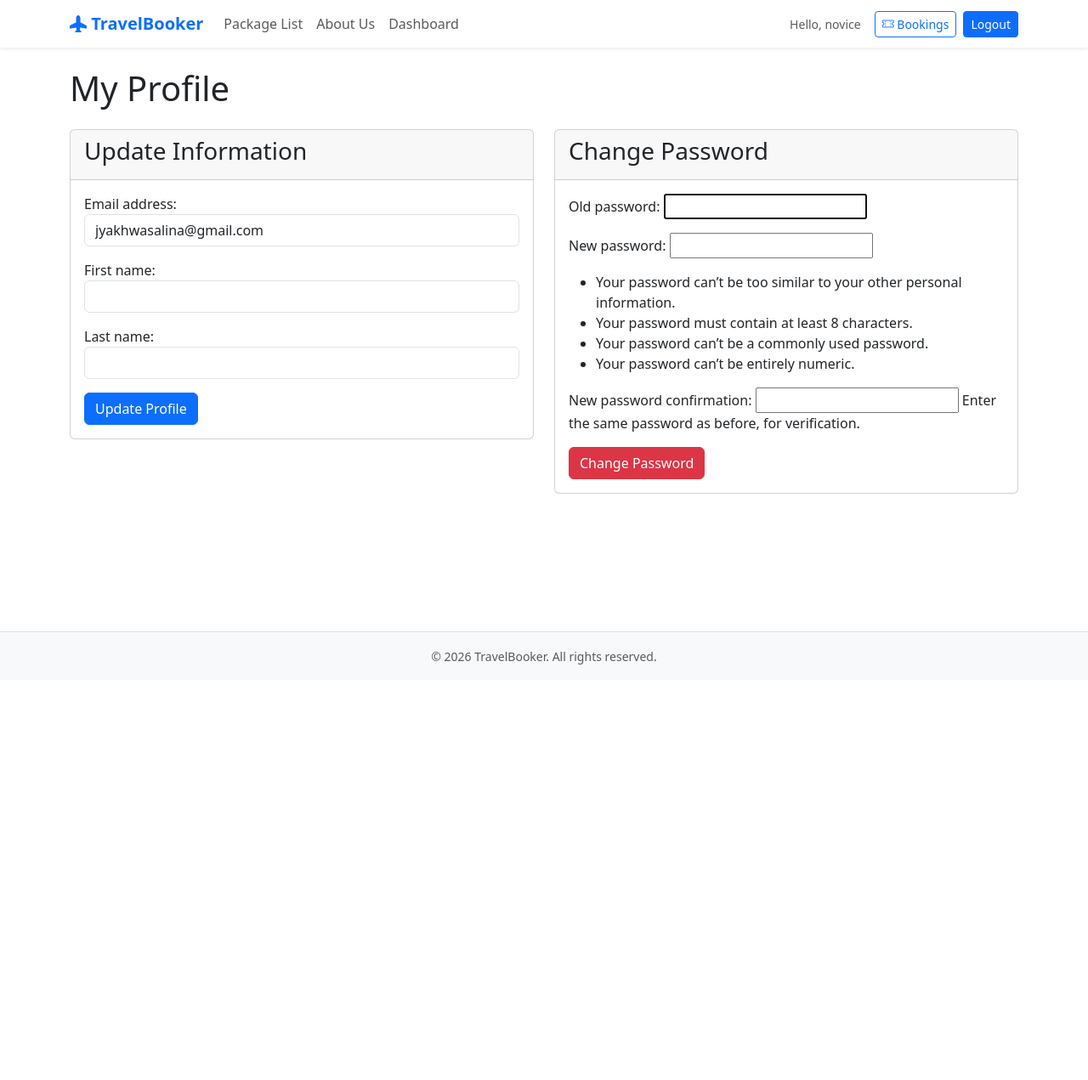
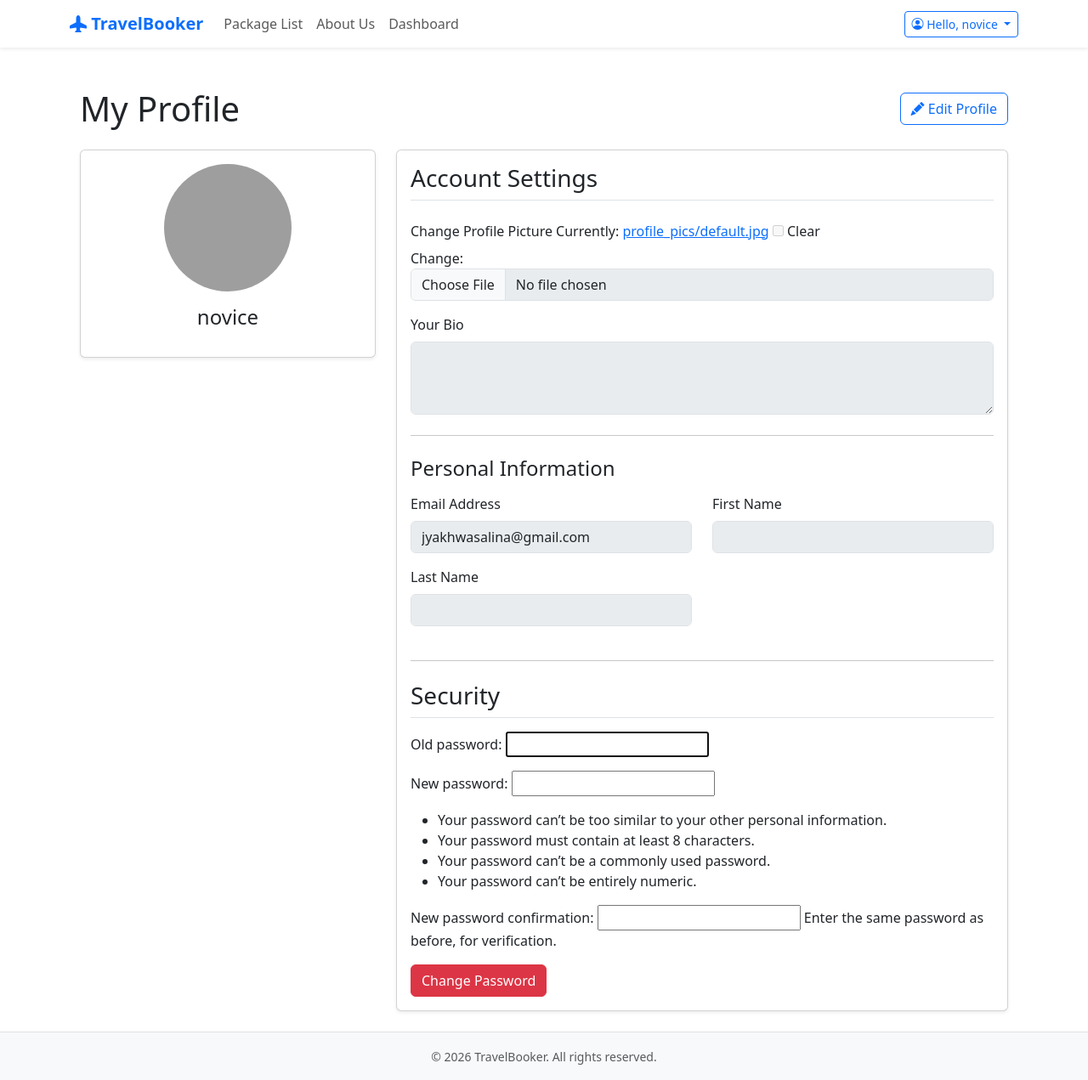
Before and after one commit to salinajyakhwa/FYP, a Django app: page /profile/ in a window 1280 px wide. Shown: the whole page at 85% size. Before the commit the page ends 782 px from the top, so only its background shows below. Run offline with Django 5.2, Linux system fonts and the light colour scheme; a user stored in the database is signed in; data comes from the database, SQL or seed files in the repository; parts of the project's set-up code (start-up, migrations or seed data) failed here and were passed over; some libraries are stand-ins or nearby versions; grey boxes are pictures that could not be loaded.

Commit message:
View Profile button and backend for that created

```diff
--- a/main/forms.py
+++ b/main/forms.py
@@ -7,6 +7,15 @@ import uuid
 from django.utils import timezone
 
 from .models import Review, TravelPackage, UserProfile, Vendor
+
+class UserProfileUpdateForm(forms.ModelForm):
+    class Meta:
+        model = UserProfile
+        fields = ['bio', 'profile_picture']
+        widgets = {
+            'bio': forms.Textarea(attrs={'class': 'form-control', 'rows': 3}),
+            'profile_picture': forms.ClearableFileInput(attrs={'class': 'form-control'}),
+        }
 
 class UserUpdateForm(UserChangeForm):
     password = None
--- a/main/models.py
+++ b/main/models.py
@@ -11,6 +11,8 @@ class UserProfile(models.Model):
         ('admin', 'Admin'),
     )
     role = models.CharField(max_length=10, choices=ROLE_CHOICES)
+    bio = models.TextField(blank=True, null=True)
+    profile_picture = models.ImageField(upload_to='profile_pics/', default='profile_pics/default.jpg', blank=True, null=True)
     is_verified = models.BooleanField(default=False)
     verification_token = models.CharField(max_length=100, blank=True, null=True)
     token_created_at = models.DateTimeField(blank=True, null=True)
--- a/main/templates/main/profile.html
+++ b/main/templates/main/profile.html
@@ -1,39 +1,118 @@
 {% extends "base.html" %}
+{% load static %}
+
+{% block title %}My Profile{% endblock %}
 
 {% block content %}
-<h1 class="mb-4">My Profile</h1>
-
-{% if messages %}
-    {% for message in messages %}
-        <div class="alert alert-{{ message.tags }}">{{ message }}</div>
-    {% endfor %}
-{% endif %}
+<div class="container mt-4">
+    <div class="d-flex justify-content-between align-items-center mb-4">
+        <h1 class="mb-0">My Profile</h1>
+        <button id="edit-profile-btn" class="btn btn-outline-primary">
+            <i class="bi bi-pencil-fill"></i> Edit Profile
+        </button>
+    </div>
 
     <div class="row">
-    <div class="col-md-6">
-        <div class="card">
-            <div class="card-header"><h3>Update Information</h3></div>
-            <div class="card-body">
-                <form method="post">
-                    {% csrf_token %}
-                    {{ user_form.as_p }}
-                    <button type="submit" name="update_profile" class="btn btn-primary">Update Profile</button>
-                </form>
+        <!-- Left Column: Profile Picture -->
+        <div class="col-lg-4">
+            <div class="card shadow-sm mb-4">
+                <div class="card-body text-center">
+                    <img src="{{ user.userprofile.profile_picture.url }}"
+                         alt="{{ user.username }}'s profile picture"
+                         class="img-fluid rounded-circle mb-3"
+                         style="width: 150px; height: 150px; object-fit: cover;">
+                    <h4 class="card-title">{{ user.username }}</h4>
+                    <p class="text-muted">{{ user.userprofile.get_role_display }}</p>
                 </div>
             </div>
         </div>
-    <div class="col-md-6">
-        <div class="card">
-            <div class="card-header"><h3>Change Password</h3></div>
+
+        <!-- Right Column: Forms -->
+        <div class="col-lg-8">
+            <div class="card shadow-sm">
                 <div class="card-body">
+                    <form id="profile-form" method="post" enctype="multipart/form-data">
+                        {% csrf_token %}
+
+                        <fieldset id="profile-fieldset" disabled>
+                            <h3 class="mb-4 border-bottom pb-2">Account Settings</h3>
+
+                            <!-- Profile Picture Upload -->
+                            <div class="mb-3">
+                                <label for="id_profile_picture" class="form-label">Change Profile Picture</label>
+                                {{ profile_form.profile_picture }}
+                            </div>
+
+                            <!-- Bio -->
+                            <div class="mb-3">
+                                <label for="id_bio" class="form-label">Your Bio</label>
+                                {{ profile_form.bio }}
+                            </div>
+
+                            <hr class="my-4">
+
+                            <h4 class="mb-3">Personal Information</h4>
+                            <!-- User Info Fields -->
+                            <div class="row">
+                                <div class="col-md-6 mb-3">
+                                    <label for="id_email" class="form-label">Email Address</label>
+                                    {{ user_form.email }}
+                                </div>
+                                <div class="col-md-6 mb-3">
+                                    <label for="id_first_name" class="form-label">First Name</label>
+                                    {{ user_form.first_name }}
+                                </div>
+                                <div class="col-md-6 mb-3">
+                                    <label for="id_last_name" class="form-label">Last Name</label>
+                                    {{ user_form.last_name }}
+                                </div>
+                            </div>
+                        </fieldset>
+
+                        <div id="form-actions" class="mt-3" style="display: none;">
+                            <button type="submit" name="update_profile" class="btn btn-primary">Save Changes</button>
+                            <button type="button" id="cancel-edit-btn" class="btn btn-secondary">Cancel</button>
+                        </div>
+                    </form>
+
+                    <hr class="my-4">
+
+                    <h3 class="mb-3 border-bottom pb-2">Security</h3>
                     <form method="post">
                         {% csrf_token %}
+                        <div class="mb-3">
                             {{ pass_form.as_p }}
+                        </div>
                         <button type="submit" name="change_password" class="btn btn-danger">Change Password</button>
                     </form>
                 </div>
             </div>
         </div>
     </div>
+</div>
+{% endblock %}
 
+{% block scripts %}
+<script>
+document.addEventListener('DOMContentLoaded', function () {
+    const editBtn = document.getElementById('edit-profile-btn');
+    const cancelBtn = document.getElementById('cancel-edit-btn');
+    const fieldset = document.getElementById('profile-fieldset');
+    const formActions = document.getElementById('form-actions');
+
+    editBtn.addEventListener('click', function () {
+        fieldset.disabled = false;
+        formActions.style.display = 'block';
+        editBtn.style.display = 'none';
+    });
+
+    cancelBtn.addEventListener('click', function () {
+        fieldset.disabled = true;
+        formActions.style.display = 'none';
+        editBtn.style.display = 'block';
+        // Optional: Reset form to initial values if you want to discard changes
+        document.getElementById('profile-form').reset();
+    });
+});
+</script>
 {% endblock %}
--- a/main/views.py
+++ b/main/views.py
@@ -27,6 +27,7 @@ from .forms import (
     ItineraryFormSet,
     TravelPackageForm,
     UserUpdateForm,
+    UserProfileUpdateForm,
     PasswordChangeForm,
     CustomUserCreationForm # Ensure this is in your forms.py
 )
@@ -190,11 +191,15 @@ def dashboard(request):
 
 @login_required
 def profile(request):
+    profile, created = UserProfile.objects.get_or_create(user=request.user)
+
     if request.method == 'POST':
         if 'update_profile' in request.POST:
             user_form = UserUpdateForm(request.POST, instance=request.user)
-            if user_form.is_valid():
+            profile_form = UserProfileUpdateForm(request.POST, request.FILES, instance=profile)
+            if user_form.is_valid() and profile_form.is_valid():
                 user_form.save()
+                profile_form.save()
                 messages.success(request, 'Your profile has been updated!')
                 return redirect('profile')
 
@@ -210,10 +215,12 @@ def profile(request):
 
     else:
         user_form = UserUpdateForm(instance=request.user)
+        profile_form = UserProfileUpdateForm(instance=profile)
         pass_form = PasswordChangeForm(request.user)
 
     context = {
         'user_form': user_form,
+        'profile_form': profile_form,
         'pass_form': pass_form
     }
     return render(request, 'main/profile.html', context)
--- a/requirements.txt
+++ b/requirements.txt
@@ -5,6 +5,7 @@ django-widget-tweaks==1.5.0
 pillow==12.0.0
 psycopg==3.3.2
 psycopg2-binary==2.9.11
+python-dotenv==1.0.1
 sqlparse==0.5.3
 typing_extensions==4.15.0
 requests
--- a/templates/base.html
+++ b/templates/base.html
@@ -62,14 +62,28 @@
                     </ul>
                     <div class="d-flex align-items-center gap-2">
                         {% if user.is_authenticated %}
-                            <span class="text-muted small me-2 d-none d-lg-block">Hello, {{ user.username }}</span>
-                            <a href="{% url 'my_bookings' %}" class="btn btn-outline-primary btn-sm">
-                                <i class="bi bi-ticket-perforated"></i> Bookings
-                            </a>
-                            <form action="{% url 'logout' %}" method="post" class="d-inline">
-                                {% csrf_token %}
-                                <button type="submit" class="btn btn-primary btn-sm">Logout</button>
-                            </form>
+                            <div class="dropdown">
+                                <button class="btn btn-outline-primary btn-sm dropdown-toggle" type="button" id="userMenuButton" data-bs-toggle="dropdown" aria-expanded="false">
+                                    <i class="bi bi-person-circle"></i> Hello, {{ user.username }}
+                                </button>
+                                <ul class="dropdown-menu" aria-labelledby="userMenuButton">
+                                    <li><a class="dropdown-item" href="{% url 'profile' %}">
+                                        <i class="bi bi-person-fill me-2"></i>Profile
+                                    </a></li>
+                                    <li><a class="dropdown-item" href="{% url 'my_bookings' %}">
+                                        <i class="bi bi-ticket-perforated me-2"></i>My Bookings
+                                    </a></li>
+                                    <li><hr class="dropdown-divider"></li>
+                                    <li>
+                                        <form action="{% url 'logout' %}" method="post" class="d-inline">
+                                            {% csrf_token %}
+                                            <button type="submit" class="dropdown-item text-danger">
+                                                <i class="bi bi-box-arrow-right me-2"></i>Logout
+                                            </button>
+                                        </form>
+                                    </li>
+                                </ul>
+                            </div>
                         {% else %}
                             <a href="{% url 'login' %}" class="btn btn-outline-primary btn-sm">Login</a>
                             <a href="{% url 'register' %}" class="btn btn-primary btn-sm">Register</a>
```
Also changed, not shown: main/migrations/0009_userprofile_bio_userprofile_profile_picture.py (added). Lines whose indentation alone changed are shown as unchanged.
